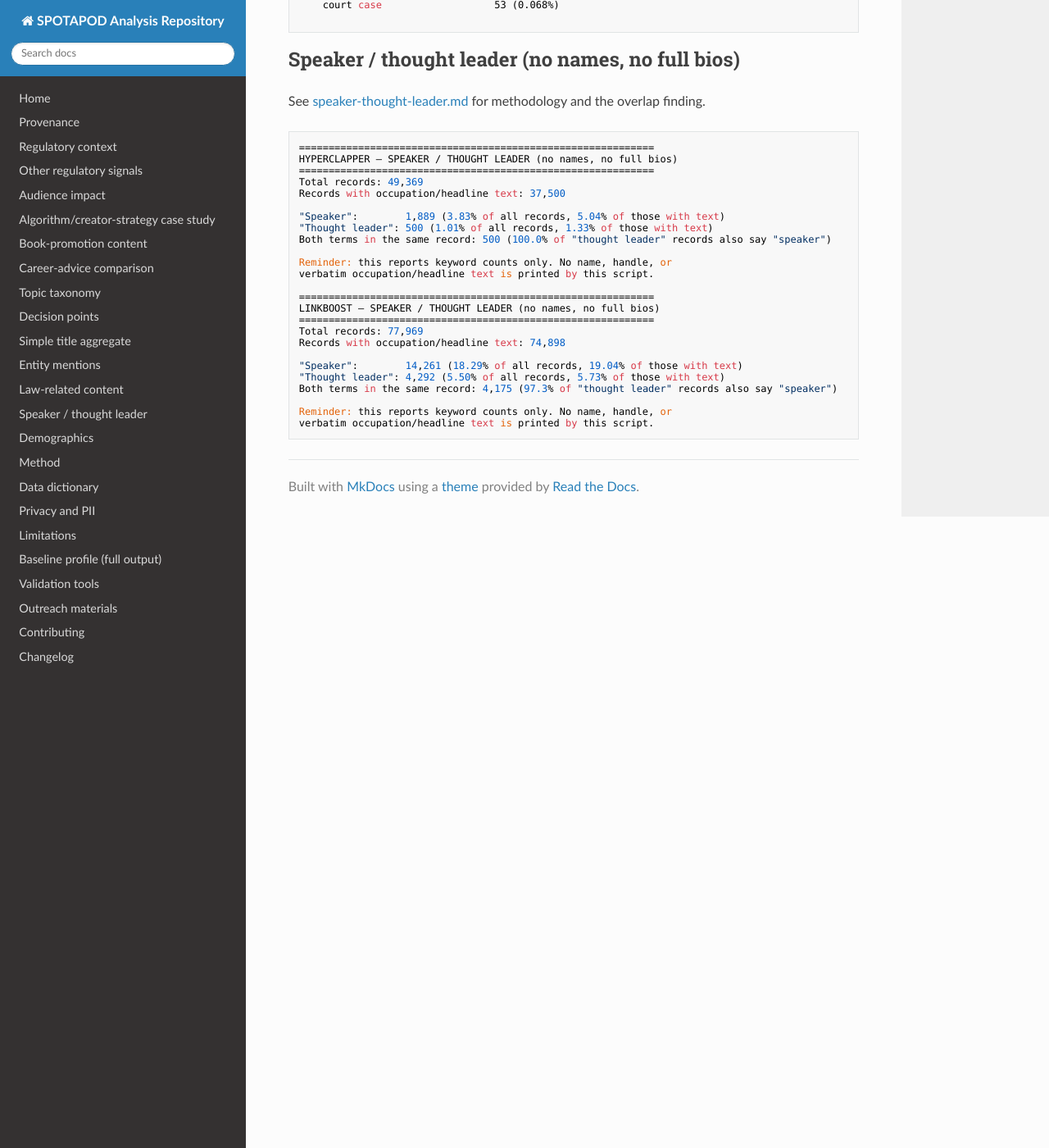
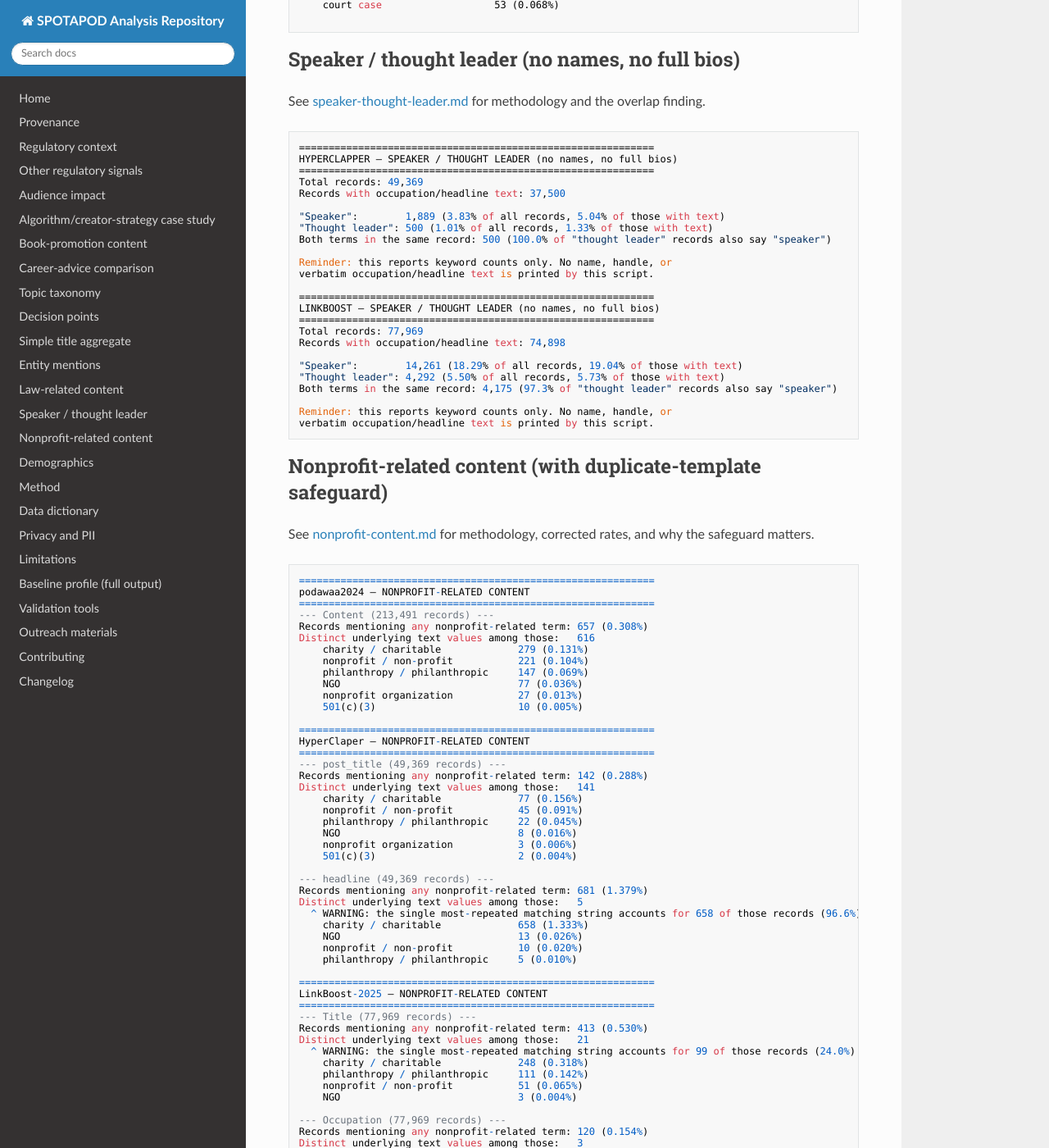
Before and after one commit to DreamITSoftware/SPOTAPOD, an MkDocs documentation site: the page built from docs/research/baseline-profile.md, in a window 1280 px wide and 1400 px high, scrolled down 15584 px. Shown: the whole window at 82% size. Built offline with MkDocs 1.6.1, drawn with Linux system fonts in a browser that asks for light colours; nearby versions of some CDN libraries; some of the changed text lies outside the part shown.

Commit message:
Add files via upload

````diff
--- a/docs/research/baseline-profile.md
+++ b/docs/research/baseline-profile.md
@@ -1093,3 +1093,64 @@ Both terms in the same record: 4,175 (97.3% of "thought leader" records also say
 Reminder: this reports keyword counts only. No name, handle, or
 verbatim occupation/headline text is printed by this script.
 ```
+
+## Nonprofit-related content (with duplicate-template safeguard)
+
+See [nonprofit-content.md](nonprofit-content.md) for methodology, corrected rates, and why the safeguard matters.
+
+```
+============================================================
+podawaa2024 — NONPROFIT-RELATED CONTENT
+============================================================
+--- Content (213,491 records) ---
+Records mentioning any nonprofit-related term: 657 (0.308%)
+Distinct underlying text values among those:   616
+    charity / charitable             279 (0.131%)
+    nonprofit / non-profit           221 (0.104%)
+    philanthropy / philanthropic     147 (0.069%)
+    NGO                              77 (0.036%)
+    nonprofit organization           27 (0.013%)
+    501(c)(3)                        10 (0.005%)
+
+============================================================
+HyperClaper — NONPROFIT-RELATED CONTENT
+============================================================
+--- post_title (49,369 records) ---
+Records mentioning any nonprofit-related term: 142 (0.288%)
+Distinct underlying text values among those:   141
+    charity / charitable             77 (0.156%)
+    nonprofit / non-profit           45 (0.091%)
+    philanthropy / philanthropic     22 (0.045%)
+    NGO                              8 (0.016%)
+    nonprofit organization           3 (0.006%)
+    501(c)(3)                        2 (0.004%)
+
+--- headline (49,369 records) ---
+Records mentioning any nonprofit-related term: 681 (1.379%)
+Distinct underlying text values among those:   5
+  ^ WARNING: the single most-repeated matching string accounts for 658 of those records (96.6%) -- this raw count is likely inflated by one template/profile snapshot, not broad signal. A corrected 'distinct records' estimate treats that repeated string as one occurrence: 24 (0.049%).
+    charity / charitable             658 (1.333%)
+    NGO                              13 (0.026%)
+    nonprofit / non-profit           10 (0.020%)
+    philanthropy / philanthropic     5 (0.010%)
+
+============================================================
+LinkBoost-2025 — NONPROFIT-RELATED CONTENT
+============================================================
+--- Title (77,969 records) ---
+Records mentioning any nonprofit-related term: 413 (0.530%)
+Distinct underlying text values among those:   21
+  ^ WARNING: the single most-repeated matching string accounts for 99 of those records (24.0%) -- this raw count is likely inflated by one template/profile snapshot, not broad signal. A corrected 'distinct records' estimate treats that repeated string as one occurrence: 315 (0.404%).
+    charity / charitable             248 (0.318%)
+    philanthropy / philanthropic     111 (0.142%)
+    nonprofit / non-profit           51 (0.065%)
+    NGO                              3 (0.004%)
+
+--- Occupation (77,969 records) ---
+Records mentioning any nonprofit-related term: 120 (0.154%)
+Distinct underlying text values among those:   3
+  ^ WARNING: the single most-repeated matching string accounts for 67 of those records (55.8%) -- this raw count is likely inflated by one template/profile snapshot, not broad signal. A corrected 'distinct records' estimate treats that repeated string as one occurrence: 54 (0.069%).
+    philanthropy / philanthropic     91 (0.117%)
+    charity / charitable             29 (0.037%)
+
+```
--- a/mkdocs.yml
+++ b/mkdocs.yml
@@ -22,6 +22,7 @@ nav:
   - Entity mentions: docs/research/entity-mentions.md
   - Law-related content: docs/research/law-content.md
   - Speaker / thought leader: docs/research/speaker-thought-leader.md
+  - Nonprofit-related content: docs/research/nonprofit-content.md
   - Demographics: docs/research/demographics.md
   - Method: docs/method.md
   - Data dictionary: docs/data-dictionary.md
````
Also changed, not shown: CHANGELOG.md (+11 -0 lines), README.md (+19 -0 lines), docs/research/nonprofit-content.md (added, +76 -0 lines), 1 other file.
